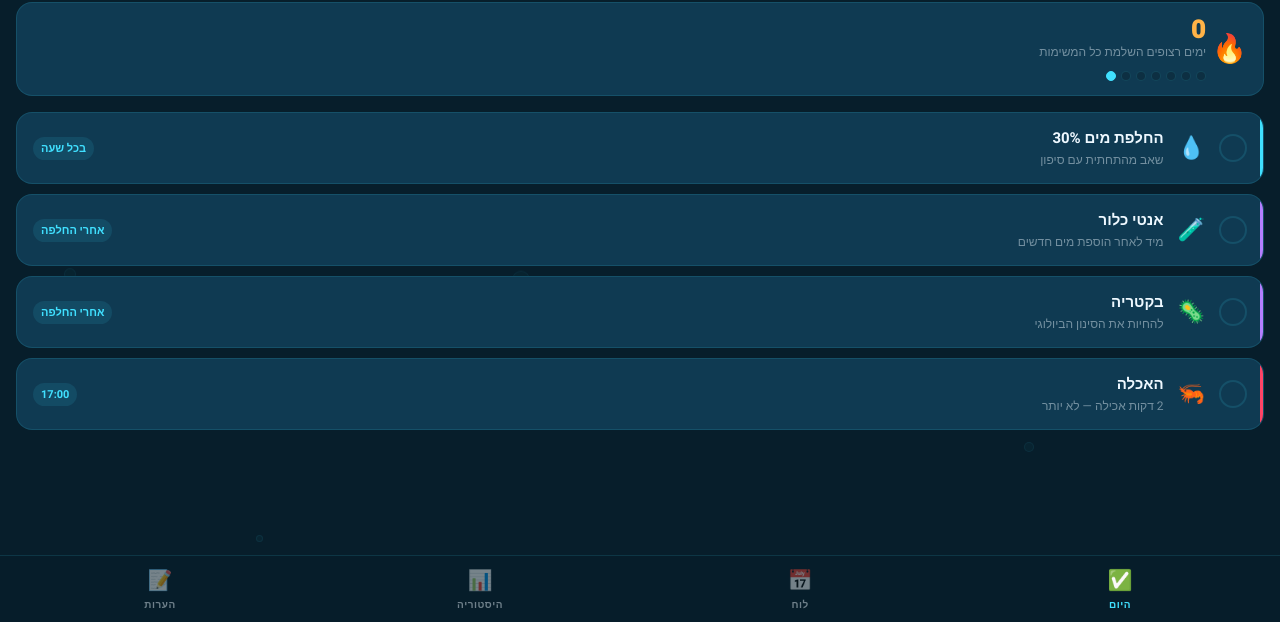
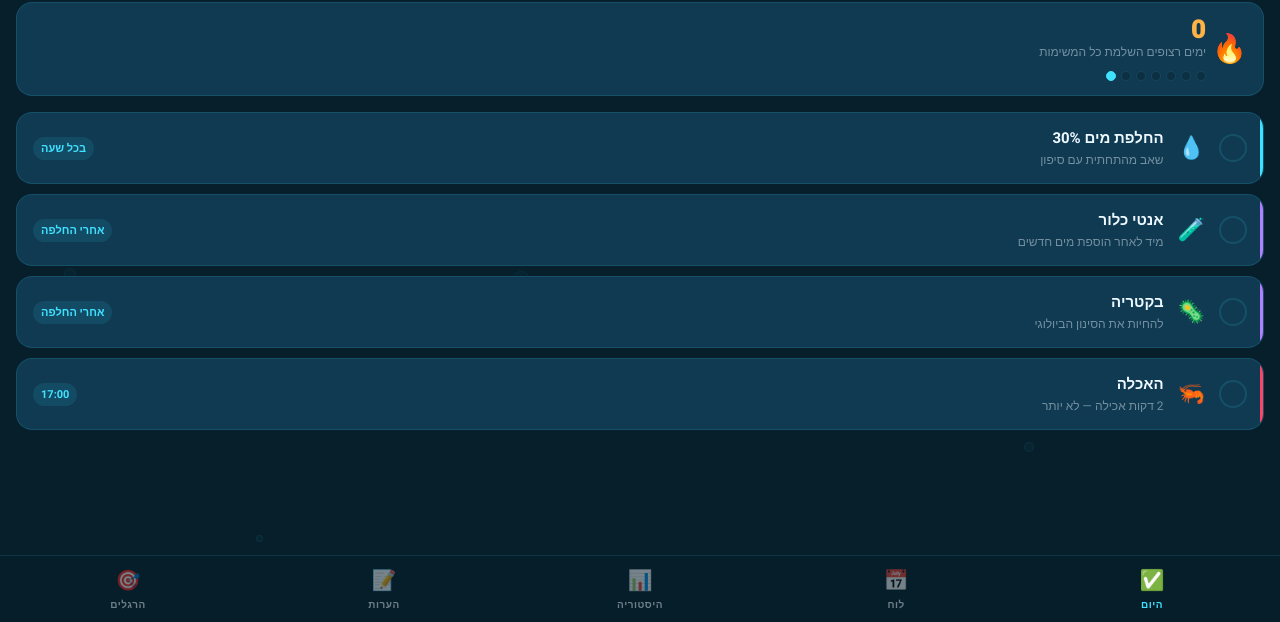
Before and after one commit to shmulikvaknin-cmd/aquarium, a plain HTML site: page index.html in a window 1280 px wide. Shown: the part 178-800 px from the top of the page. Drawn offline with Linux system fonts and the light colour scheme.

Commit message:
Link aquarium app and habit tracker to each other (#2)
Add a "הרגלים" item to the aquarium bottom nav that opens habits/, and a
"לאקווריום" button in the habit tracker header to return, so navigation
works inside the installed standalone app.


Claude-Session: https://claude.ai/code/session_01BQRHA6iB2kG3GUBvWea9ip

Co-authored-by: Claude <noreply@anthropic.com>

```diff
--- a/index.html
+++ b/index.html
@@ -365,6 +365,7 @@ body {
   gap:3px;
 }
 .bnav-item.active { color:var(--blue); }
+a.bnav-item { text-decoration:none; }
 .bnav-icon { font-size:20px; }
 .bnav-label { font-size:10px; font-weight:700; letter-spacing:0.5px; }
 
@@ -605,6 +606,10 @@ body {
     <span class="bnav-icon">📝</span>
     <span class="bnav-label">הערות</span>
   </button>
+  <a class="bnav-item" href="habits/">
+    <span class="bnav-icon">🎯</span>
+    <span class="bnav-label">הרגלים</span>
+  </a>
 </div>
 
 <!-- iOS install modal -->
```
Also changed, not shown: habits/index.html (+4 -0 lines).
